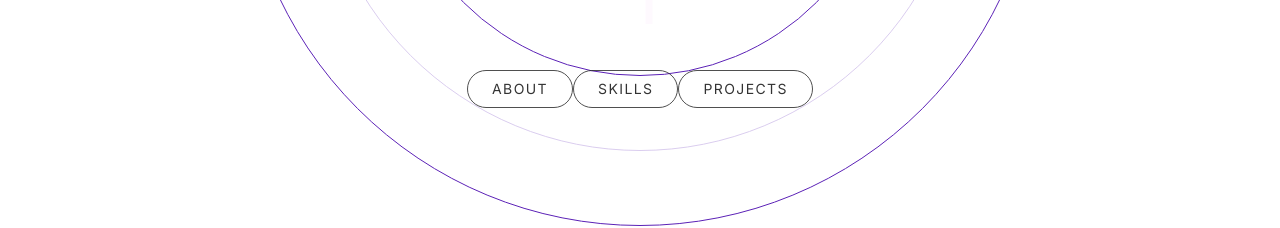
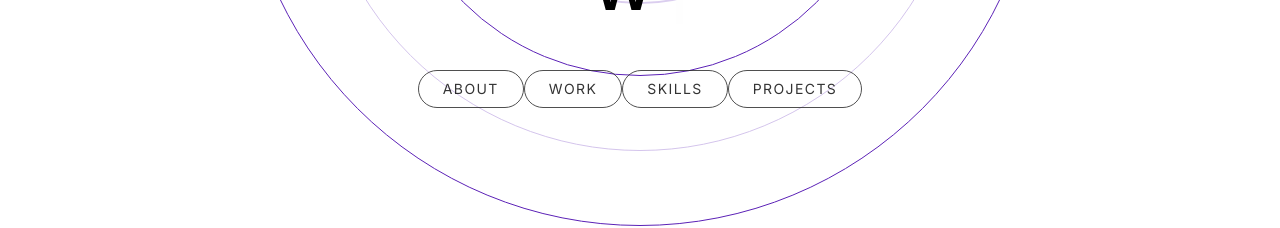
Before and after one commit to frodri13/Fabio-Rodriguez.Porfolio, a Next.js app: page / in a window 1280 px wide. Shown: the part 475-703 px from the top of the page. Built offline with nearby package versions, Linux system fonts and the light colour scheme.

Commit message:
work experience section

```diff
--- a/app/page.tsx
+++ b/app/page.tsx
@@ -2,6 +2,7 @@ import Hero from "@/components/Hero";
 import Intro from "@/components/Intro";
 import Portfolio from "@/components/Portfolio";
 import Skills from "@/components/Skills";
+import WorkExperience from "@/components/WorkExperience";
 
 export default function Home() {
   return (
@@ -12,6 +13,9 @@ export default function Home() {
         </section>
         <section id="about">
           <Intro />
+        </section>
+        <section id="work">
+          <WorkExperience />
         </section>
         <section id="skills">
           <Skills />
--- a/components/Hero.tsx
+++ b/components/Hero.tsx
@@ -39,6 +39,9 @@ export default function Hero() {
                 <Link href="#about">
                     <button className="heroButton">About</button>
                 </Link>
+                <Link href="#work">
+                    <button className="heroButton">Work</button>
+                </Link>
                 <Link href="#skills">
                     <button className="heroButton">Skills</button>
                 </Link>
--- /dev/null
+++ b/components/WorkExperience.tsx
@@ -0,0 +1,7 @@
+export default function WorkExperience() {
+    return(
+        <div className="h-screen">
+            work
+        </div>
+    )
+}
```
